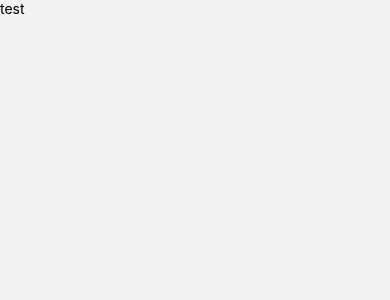
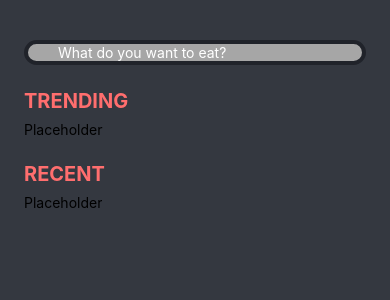
Before and after one commit to Charly77955/MenuApp, a React Native app: screen /Home in a window 390 px wide. Shown: the top 300 px of the page. Built offline with nearby package versions, Linux system fonts and the light colour scheme.

Commit message:
style: create basic style for MainScreen
Co-Authored-By: Valeria Aguirre <102261096+aguirre-valeria@users.noreply.github.com>
Co-Authored-By: joseocampob <109179412+joseocampob@users.noreply.github.com>
Co-Authored-By: Carlos De Santis <95086934+Charly77955@users.noreply.github.com>

```diff
--- a/components/MainScreen/MainScreen.js
+++ b/components/MainScreen/MainScreen.js
@@ -9,6 +9,7 @@ import {
   Button,
   TouchableHighlight,
 } from 'react-native';
+import {useState} from 'react';
 
 export class MainScreen extends Component {
   constructor(props) {
@@ -18,9 +19,87 @@ export class MainScreen extends Component {
 
   render() {
     return (
+      <View style={styles.container}>
+        <View style={styles.searchBar}>
+          <TextInput
+            style={styles.searchBarInput}
+            placeholder="What do you want to eat?"
+            placeholderTextColor="white"></TextInput>
+        </View>
         <View>
-            <Text>test</Text>
+          <Text style={styles.subtitle}>Trending</Text>
+          <Text>Placeholder</Text>
+        </View>
+        <View>
+          <Text style={styles.subtitle}>Recent</Text>
+          <ScrollView style={styles.dishes} horizontal={true}>
+            <ScrollView style={styles.dishes} horizontal={true}>
+              <Text>Placeholder</Text>
+            </ScrollView>
+          </ScrollView>
+        </View>
       </View>
     );
   }
 }
+
+const styles = StyleSheet.create({
+  container: {
+    flex: 1,
+    padding: 24,
+    backgroundColor: '#343840',
+  },
+  searchBar: {
+    marginTop: 16,
+    paddingLeft: 10,
+    borderWidth: 4,
+    borderColor: '#20232a',
+    borderRadius: 20,
+    backgroundColor: '#A6A6A6',
+    color: 'white',
+    textAlign: 'left',
+    fontSize: 12,
+    fontWeight: 'bold',
+  },
+  searchBarInput: {
+    paddingLeft: 20,
+    paddingRight: 20,
+  },
+  searchBarText: {
+    color: 'white',
+    paddingLeft: 10,
+    textAlign: 'left',
+    fontSize: 12,
+    fontWeight: 'bold',
+  },
+  subtitle: {
+    marginTop: 16,
+    paddingVertical: 8,
+    color: '#FF6E6E',
+    textAlign: 'left',
+    fontSize: 20,
+    fontWeight: 'bold',
+    textTransform: 'uppercase',
+  },
+  dishes: {
+    flexDirection: 'row',
+  },
+  dish: {
+    flexDirection: 'column',
+    marginRight: 20,
+  },
+  foodTrendingImage: {
+    width: 100,
+    height: 100,
+    marginBottom: 10,
+  },
+  foodRecentImage: {
+    width: 150,
+    height: 150,
+    marginBottom: 10,
+  },
+  foodText: {
+    color: 'white',
+    marginBottom: 20,
+  },
+});
```
